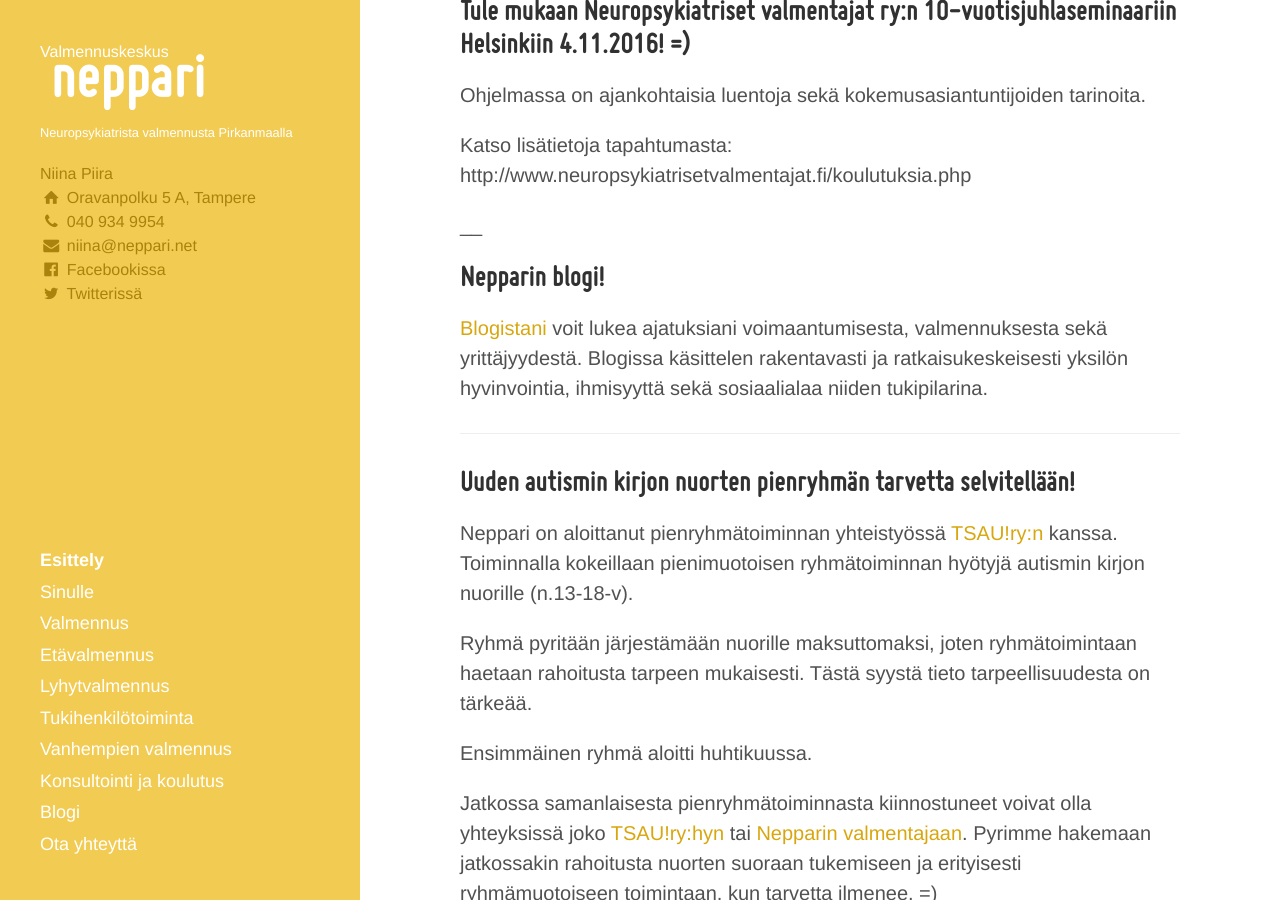
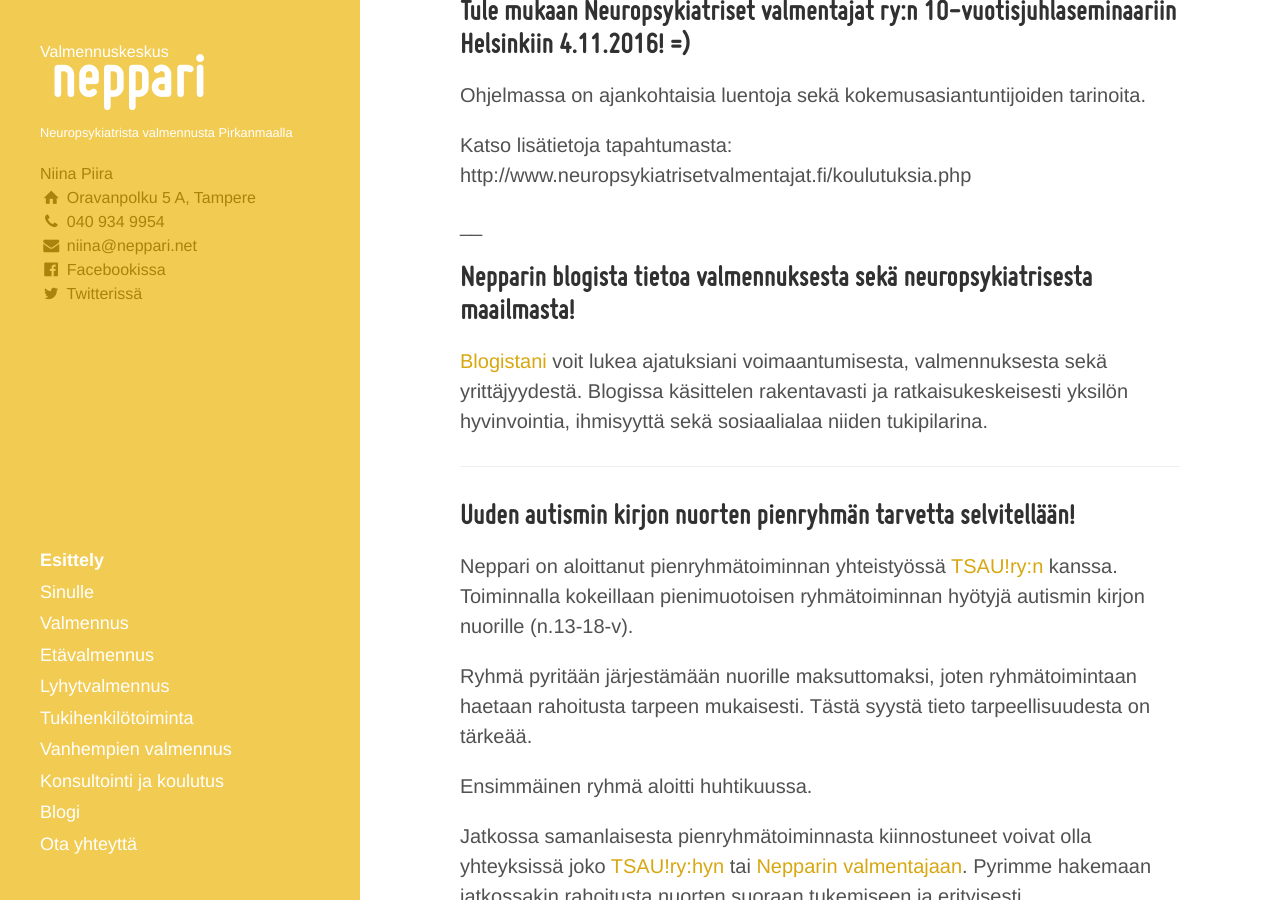
Before and after one commit to niinapiira/neppari.net, a Jekyll site: the page built from index.md, in a window 1280 px wide and 900 px high, scrolled down 895 px. Built offline with Jekyll 4.4.1, drawn with Linux system fonts in a browser that asks for light colours.

Commit message:
Updated index.md

```diff
--- a/index.md
+++ b/index.md
@@ -45,7 +45,7 @@ Katso lisätietoja tapahtumasta: http://www.neuropsykiatrisetvalmentajat.fi/koul
 
 __
 
-## Nepparin blogi!
+## Nepparin blogista tietoa valmennuksesta sekä neuropsykiatrisesta maailmasta!
 
 [Blogistani](/blogi) voit lukea ajatuksiani voimaantumisesta, valmennuksesta sekä yrittäjyydestä. Blogissa käsittelen rakentavasti ja ratkaisukeskeisesti yksilön hyvinvointia, ihmisyyttä sekä sosiaalialaa niiden tukipilarina.
 
```
